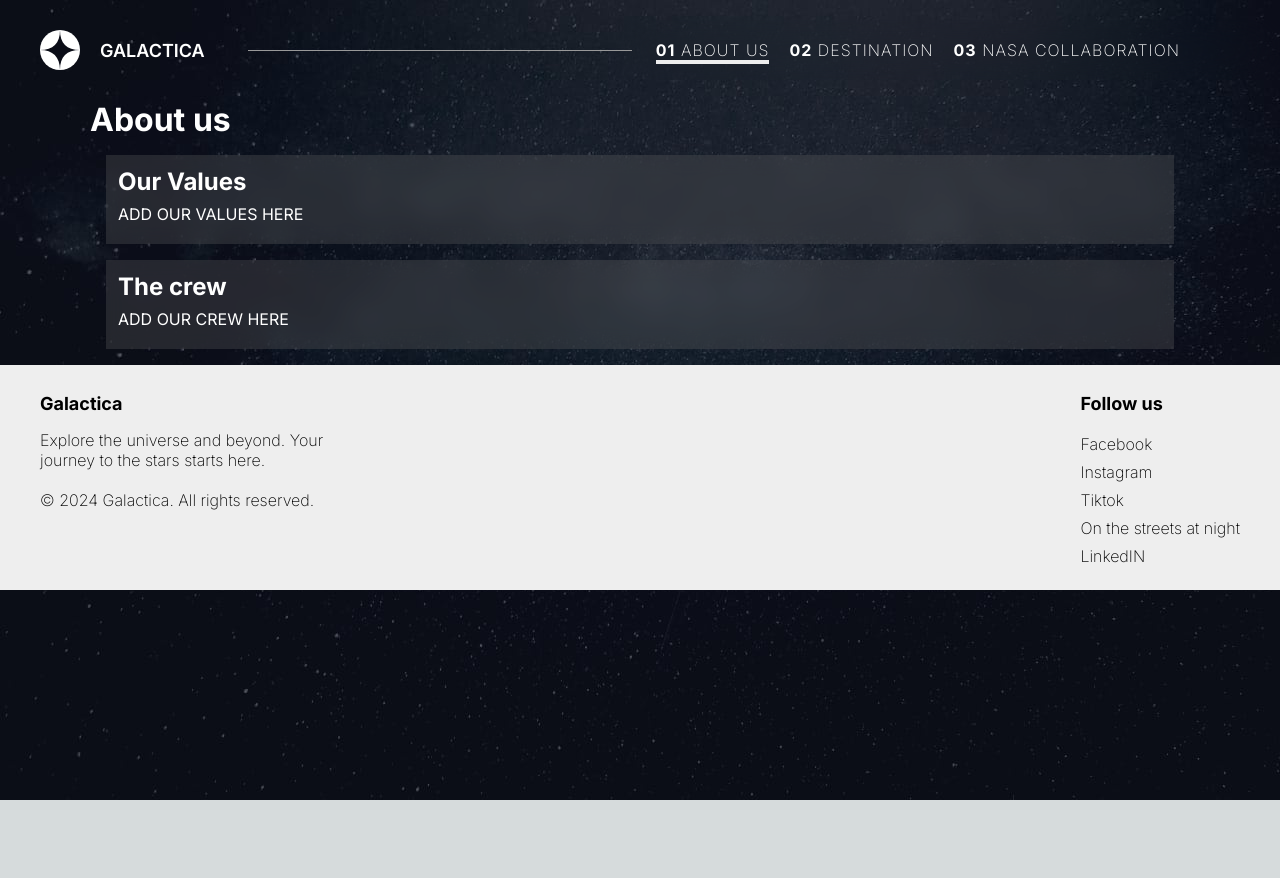
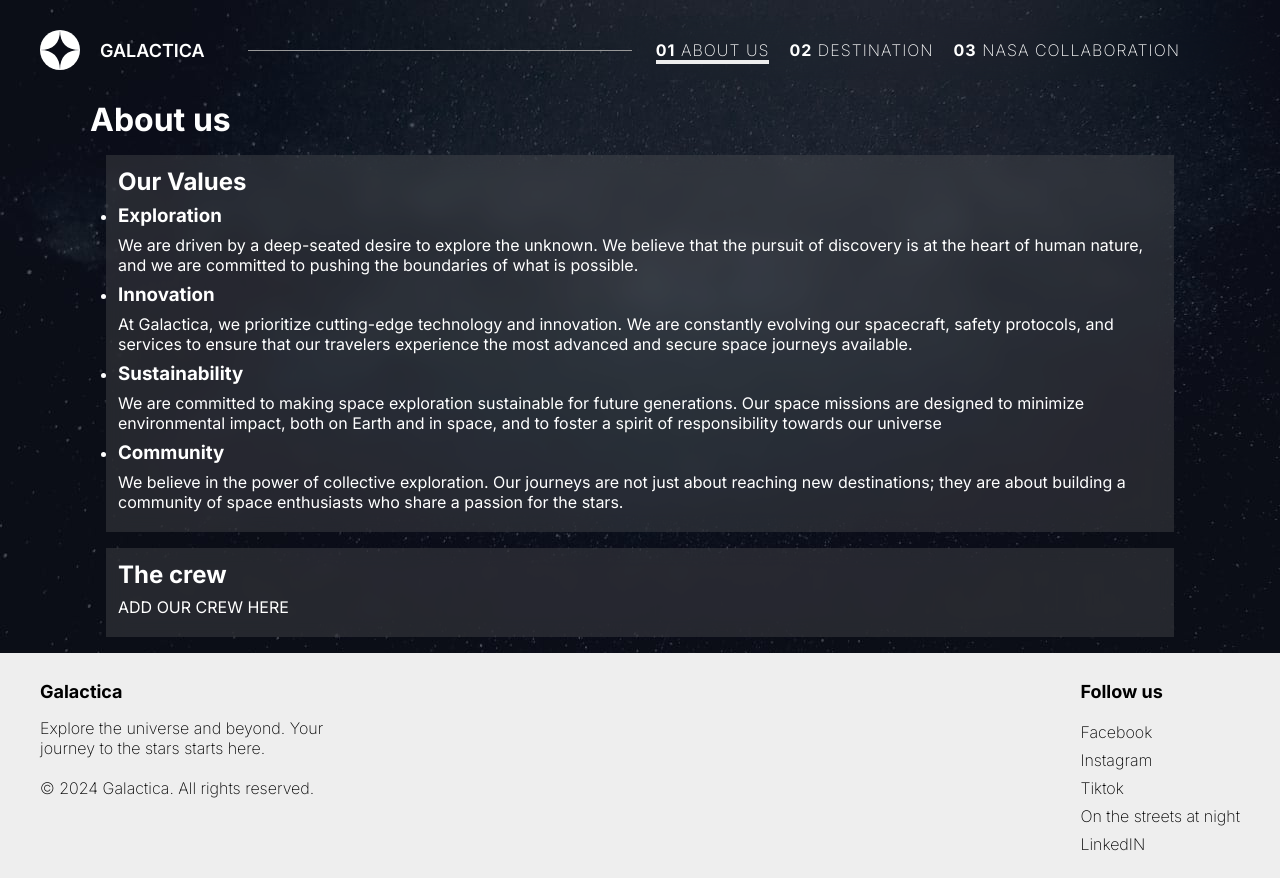
Before and after one commit to HackYourFuture-CPH/class30-homework, a Next.js app in the folder react/react1/week1/: page /about_us in a window 1280 px wide. Before the commit the page ends 800 px from the top, so only its background shows below. Built offline with nearby package versions, Linux system fonts and the light colour scheme.

Commit message:
Imported and used OurValues.js in OurValues components

```diff
--- a/react/react1/week1/app/about_us/page.js
+++ b/react/react1/week1/app/about_us/page.js
@@ -1,4 +1,5 @@
-import styles from './page.module.css';
+import styles from "./page.module.css";
+import values from "@/components/ui/OurValues.js";
 
 // TASK - React 1 week 1
 // After you are finished with creating the page, move the OurValues, OurCrew, OurPartners components into their own files
@@ -11,7 +12,17 @@ const OurValues = () => {
   // Use the descriptions provided in /app/about_us/README.md
   // Some inspiration ideas found in /data/inspiration_about_us
   return (
-    <p> ADD OUR VALUES HERE </p>
+    <section className={styles.OurValues}>
+      <h2>Our Values</h2>
+      <ul>
+        {values.map((value, index) => (
+          <li key={index}>
+            <h3>{value.title}</h3>
+            <p>{value.description}</p>
+          </li>
+        ))}
+      </ul>
+    </section>
   );
 };
 
@@ -21,10 +32,8 @@ const OurCrew = () => {
   // Use the descriptions provided in /app/about_us/README.md
   // Use the pictures from /public/crew
   // Some inspiration ideas found in /data/inspiration_about_us
-  return (
-    <p> ADD OUR CREW HERE </p>
-  );
-}
+  return <p> ADD OUR CREW HERE </p>;
+};
 
 const OurPartners = () => {
   // TASK - React 1 week 1
@@ -32,11 +41,8 @@ const OurPartners = () => {
   // Use the descriptions provided in /app/about_us/README.md
   // Use the pictures from /public/crew
   // Some inspiration ideas found in /data/inspiration_about_us
-  return (
-    <p> ADD OUR Partners HERE </p>
-  );
-}
-
+  return <p> ADD OUR Partners HERE </p>;
+};
 
 export const Crew = () => {
   return (
@@ -44,19 +50,19 @@ export const Crew = () => {
       <main className="mainContent">
         <h1>About us</h1>
         <section className="card">
-          <h2>Our Values</h2>
-          <OurValues/>
+          {/*<h2>Our Values</h2>*/}
+          <OurValues />
         </section>
         <section className="card">
           <h2>The crew</h2>
-          <OurCrew/>
+          <OurCrew />
         </section>
 
-         {/* TASK - React 1 week 1 */}
-         {/* Add in the "OurPartners" component here */}
+        {/* TASK - React 1 week 1 */}
+        {/* Add in the "OurPartners" component here */}
       </main>
     </div>
   );
-}
+};
 
 export default Crew;
```
